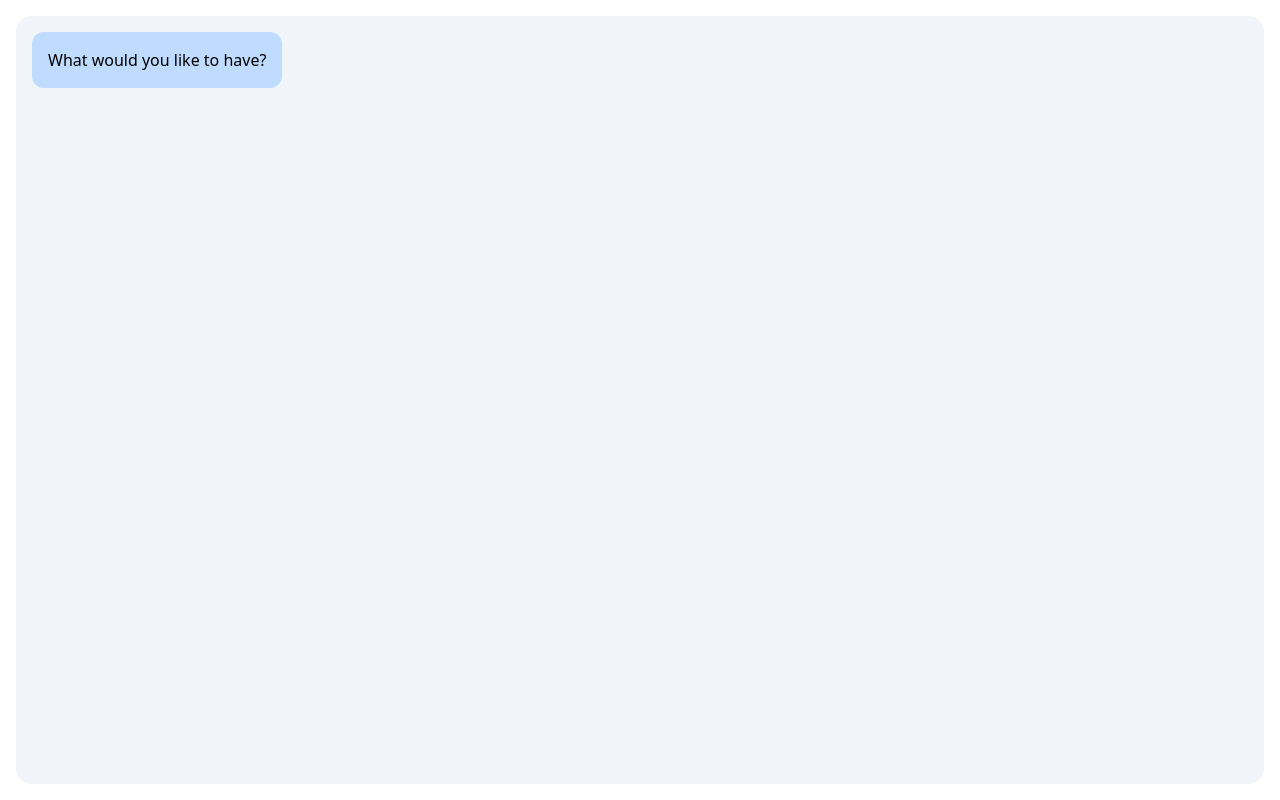
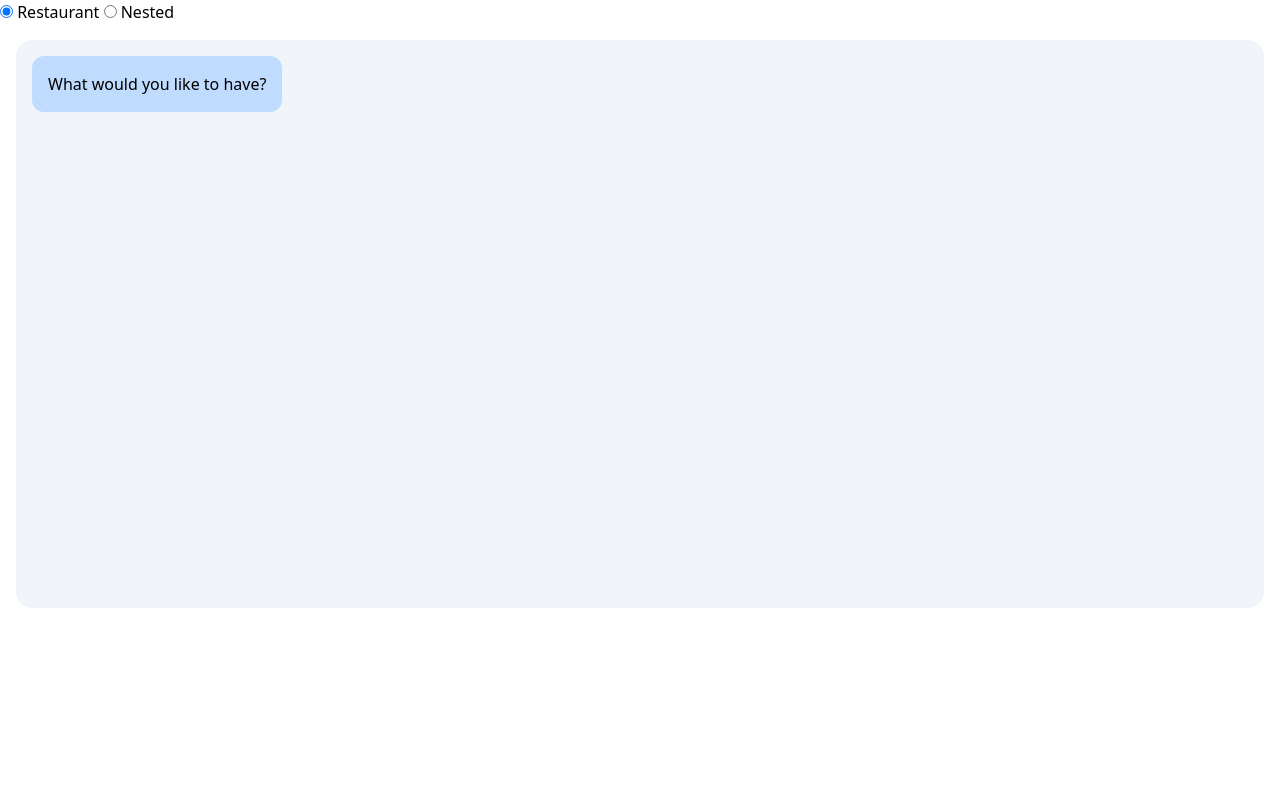
Before and after one commit to KutayGuler/svelte-dialogue-tree, a SvelteKit app: page / in a window 1280 px wide. Built offline with nearby package versions, Linux system fonts and the light colour scheme.

Commit message:
more types

```diff
--- a/src/lib/Dialogue.svelte
+++ b/src/lib/Dialogue.svelte
@@ -95,18 +95,11 @@
     // TODO: TYPESAFE STUFF
     // FIXME: Transitions not working properly
 
-    let onSelect = dialogueTree[key]?.at(-1)[siblingIndex]?.onSelect;
     let next = dialogueTree[key]?.at(-1)[siblingIndex]?.next;
+    console.log(next);
 
     if (next) {
       currentBranchElements.pop(); // removing choices from the view
-
-      console.log(onSelect);
-      console.log(next);
-
-      if (typeof onSelect == "function") {
-        onSelect();
-      }
 
       if (typeof next == "function") {
         next = next();
@@ -137,8 +130,12 @@
   }
 
   function spawned(node, fn) {
+    console.log("spawned");
+
     fn();
   }
+
+  let cachedResults = new Map<number, any>();
 </script>
 
 <svelte:window
@@ -186,7 +183,8 @@
           {@html item}
         </p>
       {:else if typeof item == "function"}
-        {@const { text, onSpawn } = item()}
+        {@const { text, onSpawn } =
+          cachedResults.get(i) || cachedResults.set(i, item()).get(i)}
         <p
           use:spawned={onSpawn}
           class={npcClass || "sdt-npc"}
--- a/src/lib/types.ts
+++ b/src/lib/types.ts
@@ -1,15 +1,19 @@
-export type BranchElement<Keys> =
+export type BranchTextElement =
   | string
-  | Array<Choice<Keys>>
   | { text: string; onSpawn: Function }
   | (() => string)
-  | (() => Array<Choice<Keys>>)
   | (() => { text: string; onSpawn: Function });
 
-export type Branch<BranchKey> = [
-  ...texts: Array<BranchElement<BranchKey>>,
-  lastItem: BranchElement<BranchKey>
-];
+export type BranchChoiceElement<BranchKey> =
+  | Array<Choice<BranchKey>>
+  | (() => Array<Choice<BranchKey>>);
+
+export type Branch<BranchKey> =
+  | Array<BranchTextElement>
+  | [
+      ...texts: Array<BranchTextElement>,
+      lastItem: BranchChoiceElement<BranchKey>
+    ];
 
 export type DialogueTree<BranchKey extends string | number | symbol> = {
   [key in BranchKey]: Branch<BranchKey>;
--- a/src/routes/+page.svelte
+++ b/src/routes/+page.svelte
@@ -1,93 +1,38 @@
 <script lang="ts">
-  import type { DialogueTree } from "../lib/types";
-  import Dialogue from "../lib/Dialogue.svelte";
-  import { fly, scale } from "svelte/transition";
+  import Restaurant from "./Restaurant.svelte";
+  import Nested from "./Nested.svelte";
 
-  let inventory = ["🥧", "🍕", "🥣"];
-  let orderedItem = "";
-
-  function checkItem(item: string): BranchKey {
-    orderedItem = item;
-    return inventory.includes(item) ? "success" : "failure";
-  }
-
-  function consumeOrderedItem() {
-    inventory = inventory.filter((x) => x != orderedItem);
-  }
-
-  function listAvailableItems() {}
-
-  // TODO: Fix variable coupling
-
-  function bringOrderedItem() {
-    return {
-      text: `Your order is ready. Bon appetite! **Puts ${orderedItem} on the table**`,
-      onSpawn: consumeOrderedItem,
-    };
-  }
-
-  type BranchKey = "start" | "success" | "failure";
   // type BranchKey = keyof typeof dialogueTree;
-  // TODO: Nested branches
   // TODO: Characters
   // TODO: Generate choices
   // TODO: Disabled buttons with explanations
-
-  let dialogueTree: DialogueTree<BranchKey> = {
-    start: [
-      "What would you like to have?",
-      [
-        {
-          header: "Soup",
-          text: "Soup",
-          next: () => checkItem("🥣"),
-        },
-        {
-          header: "Pie",
-          text: "Pie",
-          next: () => checkItem("🥧"),
-        },
-      ],
-    ],
-    success: [
-      "Coming right up!",
-      bringOrderedItem,
-      [
-        {
-          header: "Order another one",
-          text: "I would like to make an order",
-          next: "start",
-        },
-        { header: "Leave", text: "**You leave**" },
-      ],
-    ],
-    failure: [
-      "We are fresh out of that, Would you like to have something else",
-      [
-        {
-          header: "Order another one",
-          text: "I would like to make an order",
-          next: "start",
-        },
-        { header: "Leave", text: "**You leave**" },
-      ],
-    ],
-  };
+  let currentExample = "restaurant";
 </script>
 
-<main class="w-screen h-screen flex items-start justify-center p-4">
-  <Dialogue
-    {dialogueTree}
-    transitions={{
-      container: {
-        in: scale,
-      },
-      user: {
-        in: fly,
-      },
-      npc: {
-        in: fly,
-      },
-    }}
+<label>
+  <input
+    type="radio"
+    bind:group={currentExample}
+    name="examples"
+    value="restaurant"
   />
+  Restaurant
+</label>
+
+<label>
+  <input
+    type="radio"
+    bind:group={currentExample}
+    name="examples"
+    value="nested"
+  />
+  Nested
+</label>
+
+<main class="w-full h-[600px] flex items-start justify-center p-4">
+  {#if currentExample == "restaurant"}
+    <Restaurant />
+  {:else if currentExample == "nested"}
+    <Nested />
+  {/if}
 </main>
--- /dev/null
+++ b/src/routes/Nested.svelte
@@ -0,0 +1,38 @@
+<script lang="ts">
+  import Dialogue from "$lib/Dialogue.svelte";
+  import type { DialogueTree } from "../lib/types";
+
+  type BranchKey = "start";
+  let dialogueTree: DialogueTree<BranchKey> = {
+    start: [
+      "nested",
+      [
+        {
+          header: "xd",
+          text: "xd",
+          next: [
+            "xd",
+            [
+              {
+                header: "xd",
+                text: "xd",
+                next: [
+                  "xd",
+                  [
+                    {
+                      header: "xd",
+                      text: "xd",
+                      next: [[{ header: "xd", text: "xd", next: [] }]],
+                    },
+                  ],
+                ],
+              },
+            ],
+          ],
+        },
+      ],
+    ],
+  };
+</script>
+
+<Dialogue {dialogueTree} />
--- /dev/null
+++ b/src/routes/Restaurant.svelte
@@ -0,0 +1,86 @@
+<script lang="ts">
+  import type { DialogueTree } from "../lib/types";
+  import Dialogue from "../lib/Dialogue.svelte";
+  import { fly, scale } from "svelte/transition";
+
+  let inventory = ["🥧", "🍕", "🥣"];
+  let orderedItem = "";
+
+  function checkItem(item: string): BranchKey {
+    orderedItem = item;
+    return inventory.includes(item) ? "success" : "failure";
+  }
+
+  function consumeOrderedItem() {
+    inventory = inventory.filter((x) => x != orderedItem);
+  }
+
+  function listAvailableItems() {
+    // TODO:
+  }
+
+  function bringOrderedItem() {
+    return {
+      text: `Your order is ready. Bon appetite! **Puts ${orderedItem} on the table**`,
+      onSpawn: consumeOrderedItem,
+    };
+  }
+
+  type BranchKey = "start" | "success" | "failure";
+
+  let dialogueTree: DialogueTree<BranchKey> = {
+    start: [
+      "What would you like to have?",
+      [
+        {
+          header: "Soup",
+          text: "Soup",
+          next: () => checkItem("🥣"),
+        },
+        {
+          header: "Pie",
+          text: "Pie",
+          next: () => checkItem("🥧"),
+        },
+      ],
+    ],
+    success: [
+      "Coming right up!",
+      bringOrderedItem,
+      [
+        {
+          header: "Order another one",
+          text: "I would like to make an order",
+          next: "start",
+        },
+        { header: "Leave", text: "**You leave**" },
+      ],
+    ],
+    failure: [
+      "We are fresh out of that, Would you like to have something else",
+      [
+        {
+          header: "Order another one",
+          text: "I would like to make an order",
+          next: "start",
+        },
+        { header: "Leave", text: "**You leave**" },
+      ],
+    ],
+  };
+</script>
+
+<Dialogue
+  {dialogueTree}
+  transitions={{
+    container: {
+      in: scale,
+    },
+    user: {
+      in: fly,
+    },
+    npc: {
+      in: fly,
+    },
+  }}
+/>
```
